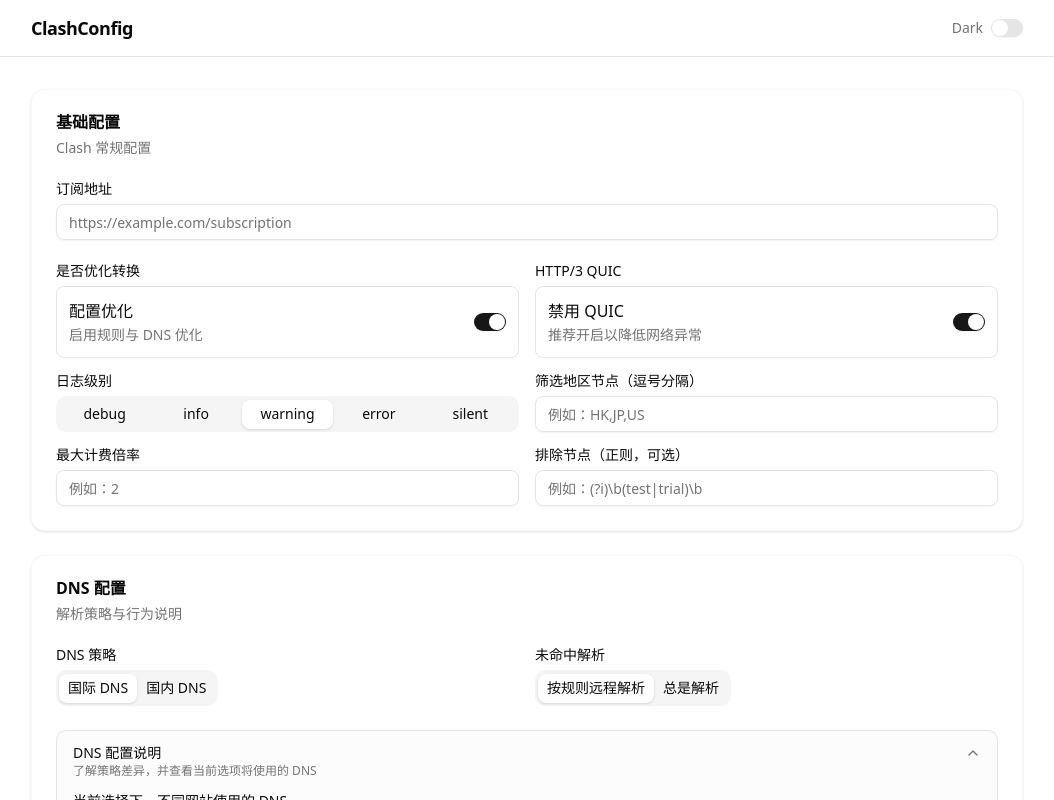
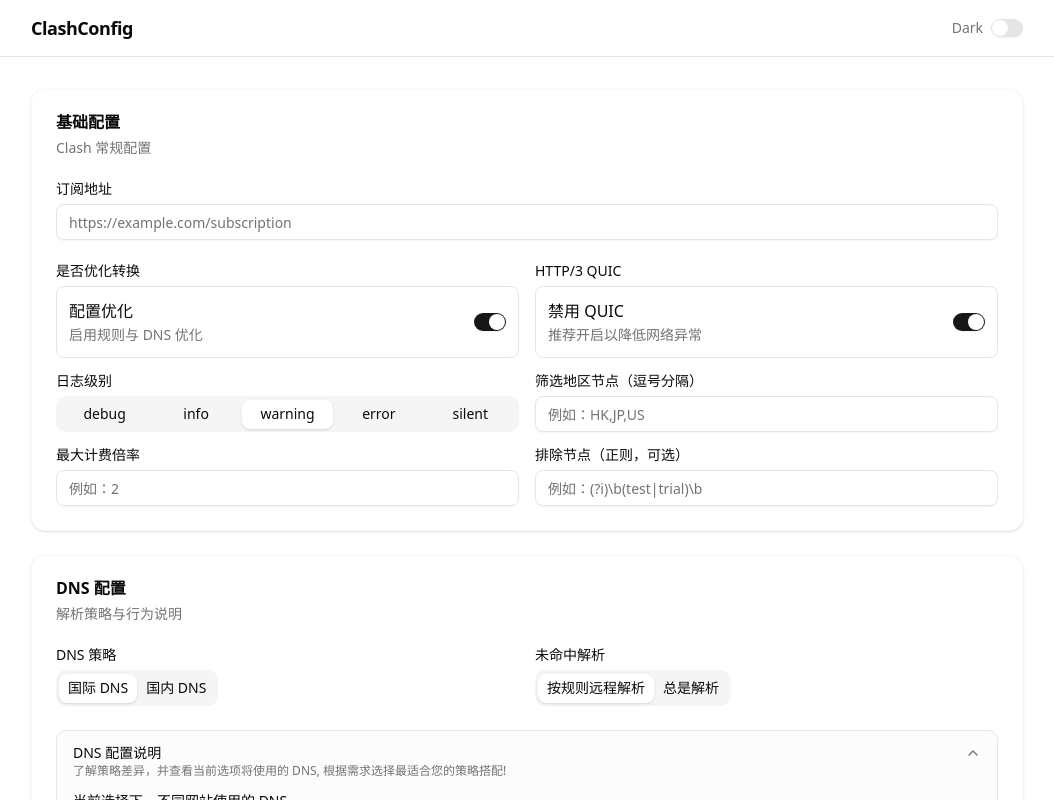
Before and after one commit to jctaoo/ClashConfig, a React (Vite) app: page / in a window 1280 px wide. Shown: the top 800 px of the page, without its empty margins (113-1167 px from the left). Built offline with nearby package versions, Linux system fonts and the light colour scheme.

Commit message:
feat: Update DNS configuration explanation for clarity and user guidance

```diff
--- a/src/client/components/dns-docs.tsx
+++ b/src/client/components/dns-docs.tsx
@@ -176,7 +176,7 @@ export function DnsDocs(props: { nameserver: NameserverPolicy; rules: ResolveRul
           <AccordionTrigger className="px-4 py-3 hover:no-underline rounded-none">
             <div>
               <div className="text-sm font-medium">DNS 配置说明</div>
-              <div className="text-muted-foreground text-xs">了解策略差异，并查看当前选项将使用的 DNS</div>
+              <div className="text-muted-foreground text-xs">了解策略差异，并查看当前选项将使用的 DNS, 根据需求选择最适合您的策略搭配!</div>
             </div>
           </AccordionTrigger>
           <AccordionContent className="px-4 pb-4 space-y-6">
```
